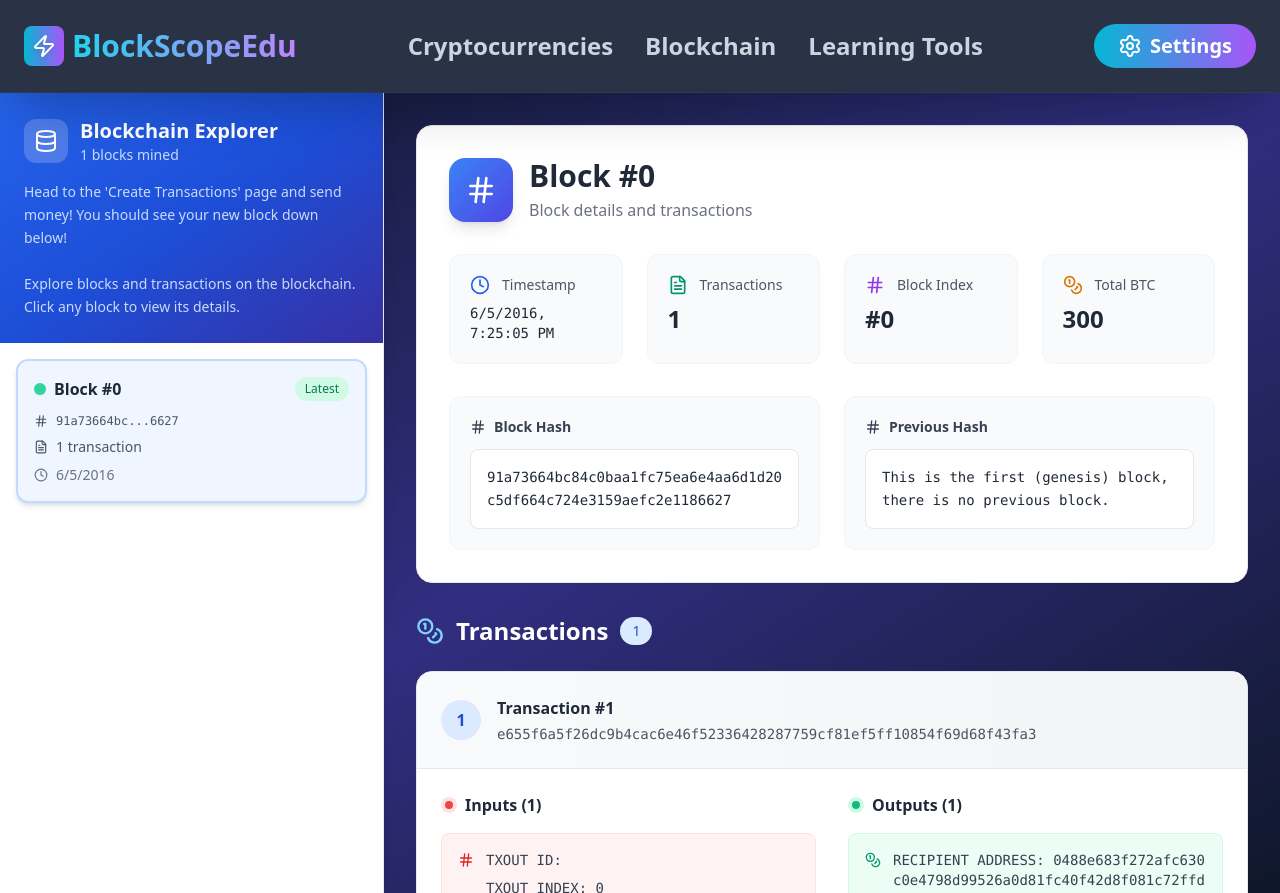
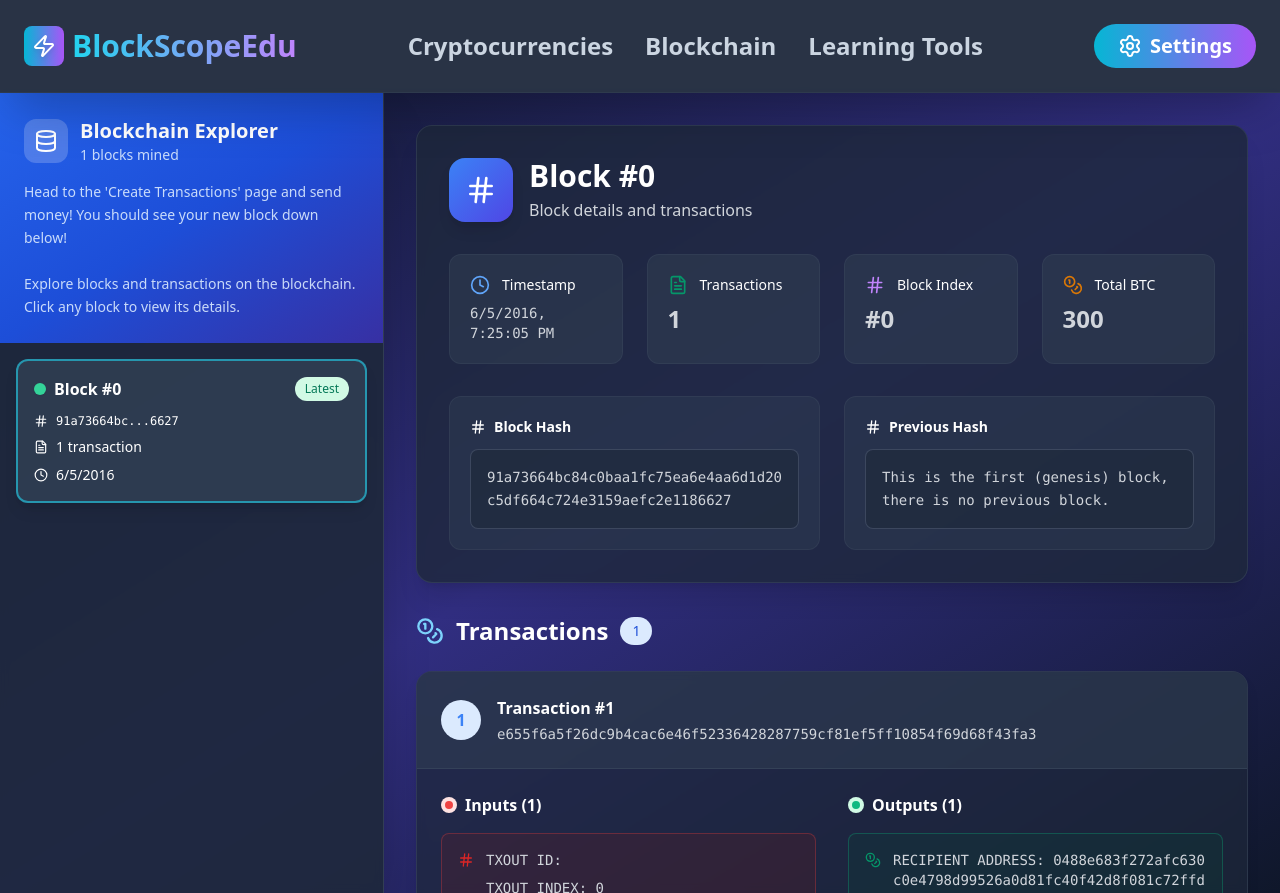
Before and after one commit to StuvanFIT/Blockchain-Network-Educational-Tool, a React (Create React App) app in the folder explorer/: page /simulators/explorer in a window 1280 px wide. Built offline with nearby package versions, Linux system fonts and the light colour scheme.

Commit message:
style: enhance UI components with improved dark theme aesthetics and readability across multiple files

```diff
--- a/explorer/src/components/BlockExplorer.tsx
+++ b/explorer/src/components/BlockExplorer.tsx
@@ -34,7 +34,7 @@ const BlockExplorer = () => {
     <div className="min-h-screen bg-gradient-to-br from-slate-900 via-indigo-900 to-slate-900 overflow-hidden ">
       <div className="flex h-screen">
         {/* Sidebar */}
-        <div className="w-96 bg-white shadow-lg border-r border-gray-200 flex flex-col">
+        <div className="w-96 bg-slate-800/90 backdrop-blur-sm shadow-2xl border-r border-slate-600/50 flex flex-col">
           {/* Header */}
           <div className="p-6 bg-gradient-to-br from-blue-600 via-blue-700 to-indigo-800 text-white">
             <div className="flex items-center gap-3 mb-4">
@@ -63,14 +63,14 @@ const BlockExplorer = () => {
                 onClick={() => setSelectedBlock(block)}
                 className={`p-4 rounded-xl cursor-pointer transition-all duration-200 border-2 ${
                   selectedBlock?.hash === block.hash
-                    ? 'bg-blue-50 border-blue-200 shadow-md'
-                    : 'bg-white border-gray-100 hover:bg-gray-50 hover:border-gray-200 hover:shadow-sm'
+                    ? 'bg-slate-700/80 border-cyan-400/60 shadow-lg'
+                    : 'bg-slate-800/60 border-slate-600/40 hover:bg-slate-700/70 hover:border-slate-500/60 hover:shadow-md'
                 }`}
               >
                 <div className="flex items-center justify-between mb-3">
                   <div className="flex items-center gap-2">
                     <div className={`w-3 h-3 rounded-full ${index === 0 ? 'bg-emerald-400 shadow-sm' : 'bg-gray-300'}`} />
-                    <span className="font-semibold text-gray-800">Block #{block.index}</span>
+                    <span className="font-semibold text-white">Block #{block.index}</span>
                   </div>
                   {index === 0 && (
                     <span className="px-2.5 py-1 bg-emerald-100 text-emerald-700 text-xs font-medium rounded-full">
@@ -80,15 +80,15 @@ const BlockExplorer = () => {
                 </div>
 
                 <div className="space-y-2">
-                  <div className="flex items-center gap-2 text-sm text-gray-600">
+                  <div className="flex items-center gap-2 text-sm text-white">
                     <Hash className="w-3.5 h-3.5" />
                     <span className="font-mono text-xs">{formatHash(block.hash, 10)}</span>
                   </div>
-                  <div className="flex items-center gap-2 text-sm text-gray-600">
+                  <div className="flex items-center gap-2 text-sm text-white">
                     <FileText className="w-3.5 h-3.5" />
                     <span>{block.data.length} transaction{block.data.length !== 1 ? 's' : ''}</span>
                   </div>
-                  <div className="flex items-center gap-2 text-sm text-gray-500">
+                  <div className="flex items-center gap-2 text-sm text-white">
                     <Clock className="w-3.5 h-3.5" />
                     <span>{new Date(block.timestamp * 1000).toLocaleDateString()}</span>
                   </div>
@@ -103,49 +103,49 @@ const BlockExplorer = () => {
           {selectedBlock ? (
             <div className="p-8 max-w-6xl mx-auto">
               {/* Block Header */}
-              <div className="bg-white rounded-2xl shadow-sm p-8 mb-8 border border-gray-200">
+              <div className="bg-slate-800/80 backdrop-blur-sm rounded-2xl shadow-xl p-8 mb-8 border border-slate-600/40">
                 <div className="flex items-center gap-4 mb-8">
                   <div className="p-4 bg-gradient-to-br from-blue-500 to-indigo-600 rounded-2xl text-white shadow-lg">
                     <Hash className="w-8 h-8" />
                   </div>
                   <div>
-                    <h2 className="text-3xl font-bold text-gray-800">Block #{selectedBlock.index}</h2>
-                    <p className="text-gray-500 mt-1">Block details and transactions</p>
+                    <h2 className="text-3xl font-bold text-white">Block #{selectedBlock.index}</h2>
+                    <p className="text-gray-300 mt-1">Block details and transactions</p>
                   </div>
                 </div>
 
                 {/* Block Stats Grid */}
                 <div className="grid grid-cols-1 md:grid-cols-2 lg:grid-cols-4 gap-6 mb-8">
-                  <div className="bg-gray-50 rounded-xl p-5 border border-gray-100">
+                  <div className="bg-slate-700/50 rounded-xl p-5 border border-slate-600/30">
                     <div className="flex items-center gap-3 mb-2">
-                      <Clock className="w-5 h-5 text-blue-600" />
-                      <span className="text-sm font-medium text-gray-600">Timestamp</span>
+                      <Clock className="w-5 h-5 text-blue-400" />
+                      <span className="text-sm font-medium text-white">Timestamp</span>
                     </div>
-                    <p className="font-mono text-sm text-gray-800">{new Date(selectedBlock.timestamp * 1000).toLocaleString()}</p>
+                    <p className="font-mono text-sm text-gray-300">{new Date(selectedBlock.timestamp * 1000).toLocaleString()}</p>
                   </div>
 
-                  <div className="bg-gray-50 rounded-xl p-5 border border-gray-100">
+                  <div className="bg-slate-700/50 rounded-xl p-5 border border-slate-600/30">
                     <div className="flex items-center gap-3 mb-2">
                       <FileText className="w-5 h-5 text-emerald-600" />
-                      <span className="text-sm font-medium text-gray-600">Transactions</span>
+                      <span className="text-sm font-medium text-white">Transactions</span>
                     </div>
-                    <p className="text-2xl font-bold text-gray-800">{selectedBlock.data.length}</p>
+                    <p className="text-2xl font-bold text-gray-300">{selectedBlock.data.length}</p>
                   </div>
 
-                  <div className="bg-gray-50 rounded-xl p-5 border border-gray-100">
+                  <div className="bg-slate-700/50 rounded-xl p-5 border border-slate-600/30">
                     <div className="flex items-center gap-3 mb-2">
-                      <Hash className="w-5 h-5 text-purple-600" />
-                      <span className="text-sm font-medium text-gray-600">Block Index</span>
+                      <Hash className="w-5 h-5 text-purple-400" />
+                      <span className="text-sm font-medium text-white">Block Index</span>
                     </div>
-                    <p className="text-2xl font-bold text-gray-800">#{selectedBlock.index}</p>
+                    <p className="text-2xl font-bold text-gray-300">#{selectedBlock.index}</p>
                   </div>
 
-                  <div className="bg-gray-50 rounded-xl p-5 border border-gray-100">
+                  <div className="bg-slate-700/50 rounded-xl p-5 border border-slate-600/30">
                     <div className="flex items-center gap-3 mb-2">
                       <Coins className="w-5 h-5 text-amber-600" />
-                      <span className="text-sm font-medium text-gray-600">Total BTC</span>
+                      <span className="text-sm font-medium text-white">Total BTC</span>
                     </div>
-                    <p className="text-2xl font-bold text-gray-800">
+                    <p className="text-2xl font-bold text-gray-300">
                       {selectedBlock.data.reduce((sum, tx) => sum + tx.txOuts.reduce((txSum, out) => txSum + out.amount, 0), 0)}
                     </p>
                   </div>
@@ -153,25 +153,25 @@ const BlockExplorer = () => {
 
                 {/* Hash Details */}
                 <div className="grid grid-cols-1 lg:grid-cols-2 gap-6">
-                  <div className="bg-gray-50 rounded-xl p-5 border border-gray-100">
-                    <h4 className="text-sm font-semibold text-gray-700 mb-3 flex items-center gap-2">
+                  <div className="bg-slate-700/40 rounded-xl p-5 border border-slate-600/30">
+                    <h4 className="text-sm font-semibold text-white mb-3 flex items-center gap-2">
                       <Hash className="w-4 h-4" />
                       Block Hash
                     </h4>
-                    <div className="bg-white rounded-lg p-4 border border-gray-200">
-                      <p className="font-mono text-sm text-gray-800 break-all leading-relaxed">
+                    <div className="bg-slate-800/60 rounded-lg p-4 border border-slate-500/40">
+                      <p className="font-mono text-sm text-gray-300 break-all leading-relaxed">
                         {selectedBlock.hash}
                       </p>
                     </div>
                   </div>
 
-                  <div className="bg-gray-50 rounded-xl p-5 border border-gray-100">
-                    <h4 className="text-sm font-semibold text-gray-700 mb-3 flex items-center gap-2">
+                  <div className="bg-slate-700/40 rounded-xl p-5 border border-slate-600/30">
+                    <h4 className="text-sm font-semibold text-white mb-3 flex items-center gap-2">
                       <Hash className="w-4 h-4" />
                       Previous Hash
                     </h4>
-                    <div className="bg-white rounded-lg p-4 border border-gray-200">
-                      <p className="font-mono text-sm text-gray-800 break-all leading-relaxed">
+                    <div className="bg-slate-800/60 rounded-lg p-4 border border-slate-500/40">
+                      <p className="font-mono text-sm text-gray-300 break-all leading-relaxed">
                         {selectedBlock.previousHash}
                       </p>
                     </div>
@@ -192,24 +192,24 @@ const BlockExplorer = () => {
                 {selectedBlock.data.length === 0 ? (
                   <div className="bg-white rounded-2xl shadow-sm p-12 text-center border border-gray-200">
                     <div className="w-20 h-20 bg-gray-100 rounded-full flex items-center justify-center mx-auto mb-4">
-                      <FileText className="w-10 h-10 text-gray-400" />
+                      <FileText className="w-10 h-10 text-white" />
                     </div>
-                    <h4 className="text-lg font-semibold text-gray-700 mb-2">No Transactions</h4>
-                    <p className="text-gray-500">This block contains no transactions</p>
+                    <h4 className="text-lg font-semibold text-white mb-2">No Transactions</h4>
+                    <p className="text-gray-300">This block contains no transactions</p>
                   </div>
                 ) : (
                   <div className="space-y-6">
                     {selectedBlock.data.map((tx, i) => (
-                      <div key={tx.id} className="bg-white rounded-2xl shadow-sm border border-gray-200 overflow-hidden">
+                      <div key={tx.id} className="bg-slate-800/70 backdrop-blur-sm rounded-2xl shadow-lg border border-slate-600/40 overflow-hidden">
                         {/* Transaction Header */}
-                        <div className="bg-gradient-to-r from-gray-50 to-gray-100 p-6 border-b border-gray-200">
+                        <div className="bg-slate-700/50 p-6 border-b border-slate-600/40">
                           <div className="flex items-center gap-4">
-                            <div className="w-10 h-10 bg-blue-100 rounded-full flex items-center justify-center text-blue-700 font-bold">
+                            <div className="w-10 h-10 bg-blue-100 rounded-full flex items-center justify-center text-blue-500 font-bold">
                               {i + 1}
                             </div>
                             <div className="flex-1">
-                              <h4 className="font-semibold text-gray-800 mb-1">Transaction #{i + 1}</h4>
-                              <p className="font-mono text-sm text-gray-600 break-all">{tx.id}</p>
+                              <h4 className="font-semibold text-white mb-1">Transaction #{i + 1}</h4>
+                              <p className="font-mono text-sm text-gray-300 break-all">{tx.id}</p>
                             </div>
                           </div>
                         </div>
@@ -219,7 +219,7 @@ const BlockExplorer = () => {
                           <div className="grid grid-cols-1 xl:grid-cols-2 gap-8">
                             {/* Inputs */}
                             <div>
-                              <h5 className="font-semibold text-gray-800 mb-4 flex items-center gap-2">
+                              <h5 className="font-semibold text-white mb-4 flex items-center gap-2">
                                 <div className="w-4 h-4 bg-red-100 rounded-full flex items-center justify-center">
                                   <div className="w-2 h-2 bg-red-500 rounded-full" />
                                 </div>
@@ -227,17 +227,17 @@ const BlockExplorer = () => {
                               </h5>
                               <div className="space-y-3">
                                 {tx.txIns.map((input, idx) => (
-                                  <div key={idx} className="bg-red-50 rounded-lg p-4 border border-red-100">
+                                  <div key={idx} className="bg-red-900/20 rounded-lg p-4 border border-red-500/30">
                                     <div className="flex items-start gap-3">
                                       <Hash className="w-4 h-4 text-red-600 mt-0.5 flex-shrink-0" />
                                       <div className="flex-1 space-y-2 min-w-0">
-                                        <p className="font-mono text-sm text-gray-700 break-all">
+                                        <p className="font-mono text-sm text-gray-300 break-all">
                                           TXOUT ID: {(input.txOutId)}
                                         </p>
-                                        <p className="font-mono text-sm text-gray-700 break-all">
+                                        <p className="font-mono text-sm text-gray-300 break-all">
                                           TXOUT INDEX: {input.txOutIndex}
                                         </p>
-                                        <p className="text-base text-gray-500 mt-1">Output Reference</p>
+                                        <p className="text-base text-gray-300 mt-1">Output Reference</p>
                                       </div>
                                     </div>
                                   </div>
@@ -248,7 +248,7 @@ const BlockExplorer = () => {
 
                             {/* Outputs */}
                             <div>
-                              <h5 className="font-semibold text-gray-800 mb-4 flex items-center gap-2">
+                              <h5 className="font-semibold text-white mb-4 flex items-center gap-2">
                                 <div className="w-4 h-4 bg-emerald-100 rounded-full flex items-center justify-center">
                                   <div className="w-2 h-2 bg-emerald-500 rounded-full" />
                                 </div>
@@ -256,15 +256,15 @@ const BlockExplorer = () => {
                               </h5>
                               <div className="space-y-3">
                                 {tx.txOuts.map((output, idx) => (
-                                  <div key={idx} className="bg-emerald-50 rounded-lg p-4 border border-emerald-100">
+                                  <div key={idx} className="bg-emerald-900/20 rounded-lg p-4 border border-emerald-500/30">
                                     <div className="flex items-start gap-3">
                                       <Coins className="w-4 h-4 text-emerald-600 mt-0.5 flex-shrink-0" />
                                       <div className="flex-1 min-w-0">
-                                        <p className="font-mono text-sm text-gray-700 break-all mb-2">
+                                        <p className="font-mono text-sm text-gray-300 break-all mb-2">
                                           RECIPIENT ADDRESS: {(output.address)}
                                         </p>
                                         <div className="flex items-center gap-2">
-                                          <span className="text-base text-gray-500">Amount:</span>
+                                          <span className="text-base text-gray-300">Amount:</span>
                                           <span className="font-bold text-emerald-700">{output.amount} BTC</span>
                                         </div>
                                       </div>
--- a/explorer/src/components/Dashboard.tsx
+++ b/explorer/src/components/Dashboard.tsx
@@ -1,6 +1,6 @@
 
 import React from 'react';
-import { Home, Zap, BarChart3, Network, Hash, Link, ChevronRight, Code, Activity, Shield, TrendingUp, CirclePlay } from 'lucide-react';
+import { Home, Zap, BarChart3, Network, Hash, Link, ChevronRight, Code, Activity, Shield, TrendingUp, CirclePlay, Wallet } from 'lucide-react';
 import { useNavigate } from 'react-router';
 
 // Dashboard Page
@@ -45,10 +45,17 @@ export const Dashboard = () => {
       icon: <Link className="w-8 h-8" />,
       title: "Blockchain Explorer",
       description: "Construct your own blockchain link by link. See how blocks connect and form an immutable chain.",
-      difficulty: "Intermediate",
       color: "from-blue-500 to-indigo-600",
       features: ["Block linking", "Merkle trees", "Chain validation"],
       route: "/simulators/explorer"
+    },
+      {
+      icon: <Wallet className="w-8 h-8" />,
+      title: "Create Wallet Accounts",
+      description: "Create Wallet Accounts with Public Key and Private Key.",
+      color: "from-fuchsia-600 to-pink-500",
+      features: ["Public Address", "Private Keys"],
+      route: "/simulators/createWallets"
     }
   ]
 
--- a/explorer/src/components/HashDemo.tsx
+++ b/explorer/src/components/HashDemo.tsx
@@ -173,7 +173,7 @@ export const HashDemo = () => {
       <div className="p-8 overflow-hidden">
         <div className="max-w-7xl mx-auto">
           {/* Header Card */}
-          <div className="bg-slate-800/70 backdrop-blur-sm rounded-2xl shadow-2xl p-8 border border-slate-500/50 mb-6">
+          <div className="bg-white/10 backdrop-blur-lg rounded-2xl shadow-2xl p-8 border border-slate-500/50 mb-6">
             <div className="flex items-center gap-4">
               <div className="p-3 bg-gradient-to-r from-orange-500 to-red-500 rounded-xl text-white shadow-lg">
                 <BarChart3 className="w-8 h-8" />
--- a/explorer/src/components/PeerToPeerNetwork.tsx
+++ b/explorer/src/components/PeerToPeerNetwork.tsx
@@ -498,7 +498,7 @@ const PeerToPeerNetwork = () => {
     return (
         <div className='p-8 min-h-screen bg-gradient-to-br from-slate-900 via-indigo-900 to-slate-900 overflow-hidden'>
             <div className='max-w-7xl mx-auto space-y-8'>
-                <div className='bg-slate-800/70 rounded-2xl shadow-lg p-8 border border-slate-200'>
+                <div className='bg-white/10 backdrop-blur-lg rounded-2xl shadow-lg p-8 border border-slate-200'>
                     <div className='flex items-center gap-4 mb-6'>
                         <div className='bg-gradient-to-r from-cyan-400 to-sky-600 rounded-lg text-white p-3'>
                             <Network className='w-8 h-8'/>
--- a/explorer/src/components/Transactions.tsx
+++ b/explorer/src/components/Transactions.tsx
@@ -274,7 +274,7 @@ const Transactions = () => {
   return (
     <div className="p-8 min-h-screen bg-gradient-to-br from-slate-900 via-indigo-900 to-slate-900 overflow-hidden">
       <div className="max-w-7x1 mx-auto space-y-8">
-        <div className="bg-slate-800/70 rounded-2xl shadow-2xl p-8 border border-slate-500/50 mb-6">
+        <div className="bg-white/10 backdrop-blur-lg rounded-2xl shadow-2xl p-8 border border-slate-500/50 mb-6">
           <div className="flex items-center gap-4 mb-6">
             <div className="p-3 bg-gradient-to-r from-green-500 to-emerald-500 rounded-xl text-white">
               <FileText className="w-8 h-8" />
```
Also changed, not shown: explorer/src/components/Wallet.tsx (+35 -56 lines).
